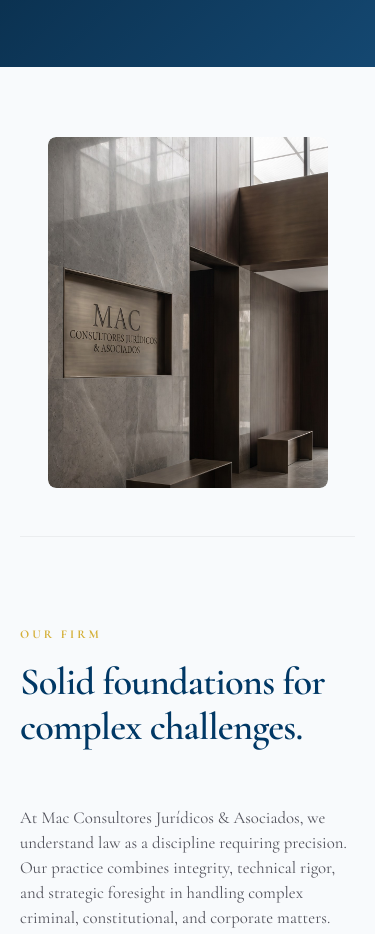
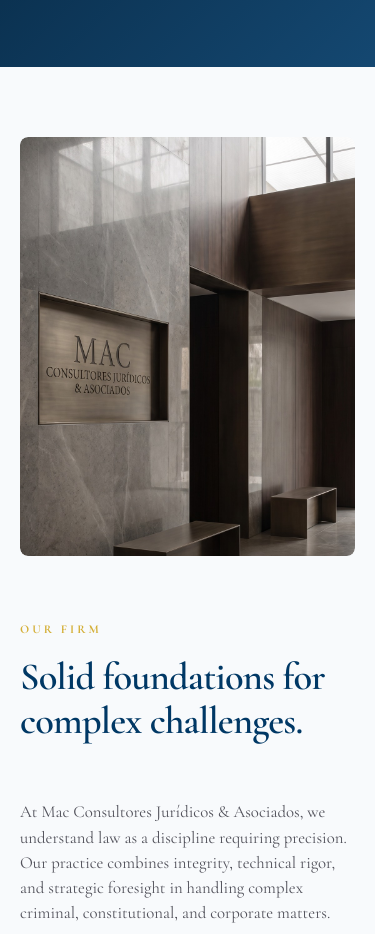
Before and after one commit to mcolina777-cpu/mac-consultores-site-clean, a Next.js app: page /en in a window 390 px wide. Shown: the part 1620-2554 px from the top of the page. Built offline with nearby package versions, Linux system fonts and the light colour scheme.

Commit message:
fix: correct responsive home firm image layout

```diff
--- a/src/app/[locale]/page.tsx
+++ b/src/app/[locale]/page.tsx
@@ -95,11 +95,11 @@ export default async function Home({ params }: Props) {
                   alt={dict?.home?.alt_lobby || ""}
                   width={1080}
                   height={1920}
+                  sizes="(max-width: 1024px) 100vw, 50vw"
                   className="our-firm-img-vertical"
                   style={{ width: "100%", height: "100%", objectFit: "cover", display: "block" }}
                 />
               </div>
-              <p className="img-caption"></p>
             </div>
             <div className="about-text">
               <span className="section-tag">{locale === 'es' ? 'Nuestra Firma' : 'Our Firm'}</span>
--- a/src/app/globals.css
+++ b/src/app/globals.css
@@ -1425,10 +1425,10 @@ footer,
     }
     /* ============================== */
 
-    /* Firma: casi pegada a la siguiente sección */
+    /* Firma: espaciado equilibrado en móvil */
     .section-firma {
-        padding-top: 8px;
-        padding-bottom: 4px;
+        padding-top: 36px;
+        padding-bottom: 36px;
     }
 
     /* Estrategias: título muy cercano a la firma */
@@ -1437,11 +1437,13 @@ footer,
         padding-bottom: 24px;
     }
 
-    /* Imagen de recepción en sección firma: ajustes para móvil */
+    /* Imagen institucional en sección firma: responsive móvil */
     .section-firma .img-reveal {
-        max-width: 280px;
-        margin: 0 auto 1.5rem auto;
+        width: 100%;
+        max-width: 480px;
+        margin: 0 auto;
         height: auto;
+        overflow: hidden;
     }
 
     .section-firma .img-reveal img,
@@ -1452,32 +1454,19 @@ footer,
         display: block;
     }
 
-    /* Foto del Director en página de Firma: sin recorte en móvil */
-    .page-firma .section-firma .img-reveal {
-        overflow: visible;      /* quita el recorte del contenedor solo en móvil */
+    /* Imagen vertical de recepción en home: proporción 4:5 y encuadre institucional */
+    .section-firma .img-reveal.img-vertical {
+        aspect-ratio: 4 / 5;
         max-height: none;
-        max-width: 280px;
-        margin: 0 auto 1.5rem auto;
-    }
-
-    .page-firma .section-firma .img-reveal img,
-    .page-firma .section-firma .our-firm-img-vertical {
-        height: 100%;
-        width: 100%;
-        object-fit: cover;    /* muestra la foto completa */
-        object-position: center center;
-        display: block;
-        max-height: none;       /* Asegurar prioridad sobre el max-height global */
-    }
-
-    /* Imagen vertical de recepción en home: igual, sin techo adicional */
-    .section-firma .img-reveal.img-vertical {
-        max-height: none;
+        overflow: hidden;
+        position: relative;
     }
 
     .section-firma .img-reveal.img-vertical img,
     .section-firma .our-firm-img-vertical {
         max-height: none;
+        object-fit: cover;
+        object-position: left center;
     }
 
     .grid-split, .grid-2, .grid-3 {
@@ -2331,20 +2320,43 @@ body.nav-open {
   }
 }
 
-/* Corrección localizada: sección foto vertical + texto de inicio en móvil */
-@media (max-width: 768px) {
+/* Corrección controlada: sección "Nuestra Firma" (foto vertical + texto) en móvil y tablet */
+@media (max-width: 1024px) {
+  .section-firma {
+    padding-top: 36px;
+    padding-bottom: 36px;
+  }
+
+  .home-about-split {
+    grid-template-columns: 1fr;
+    gap: 2rem;
+  }
+
+  .home-about-split .img-reveal-wrapper {
+    width: 100%;
+    align-items: center;
+  }
+
   .home-about-split .img-reveal.img-vertical {
-    height: clamp(320px, 90vw, 420px) !important;
-    aspect-ratio: auto !important;
-    max-height: 420px !important;
+    width: 100% !important;
+    max-width: 480px !important;
+    margin: 0 auto !important;
+    aspect-ratio: 4 / 5 !important;
+    height: auto !important;
+    max-height: none !important;
+    overflow: hidden !important;
+    position: relative !important;
   }
 
   .home-about-split .img-reveal.img-vertical picture,
-  .home-about-split .img-reveal.img-vertical img {
-    width: 100%;
+  .home-about-split .img-reveal.img-vertical img,
+  .home-about-split .our-firm-img-vertical {
+    width: 100% !important;
     height: 100% !important;
-    max-height: 420px !important;
-    object-fit: cover;
+    max-height: none !important;
+    display: block !important;
+    object-fit: cover !important;
+    object-position: left center !important;
   }
 }
 
```
